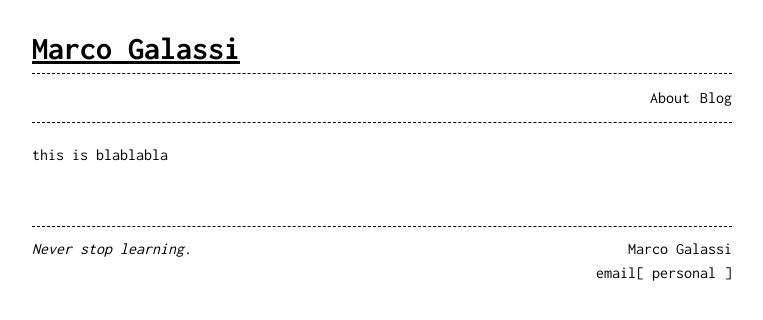
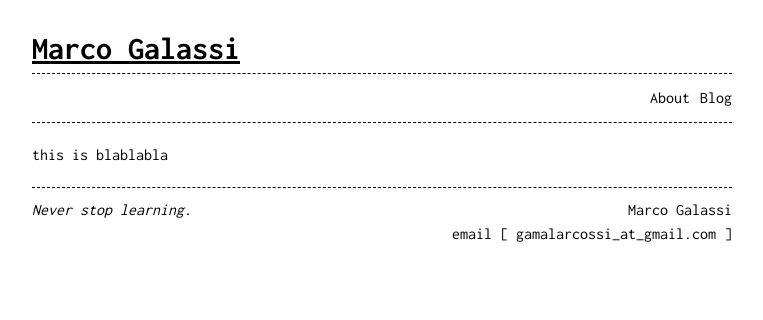
Before and after one commit to officer-rosmarino/officer-rosmarino.github.io, a Jekyll site: the page built from index.md, in a window 1280 px wide. Shown: the top 320 px of the page, without its empty margins (258-1021 px from the left). Built offline with Jekyll 4.4.1, drawn with Linux system fonts in a browser that asks for light colours.

Commit message:
changed home  layout

```diff
--- a/_config.yml
+++ b/_config.yml
@@ -30,16 +30,17 @@ url: "" # the base hostname & protocol for your site, e.g. http://example.com
 # Build settings
 # theme: minima
 remote_theme: Forthoney/consolo
-style: light
+style: personal
 author:
   name: Marco Galassi
-  email:
-    personal: gamalarcossi@gmail.com
+  contacts:
+    show_email: true
+    email:
+      personal: gamalarcossi_at_gmail.com
 header_pages:
   - about.md
   - blog.md
 message: Never stop learning.
-
 
 plugins:
   - jekyll-feed
--- a/_includes/footer.html
+++ b/_includes/footer.html
@@ -5,18 +5,21 @@
     {%- endif %}
 
     <li>
-      email[
-      {% for address in site.author.email %}
+      email [
+      {% for address in site.author.contacts.email %}
+      {% if site.author.contacts.show_email -%}
+      <a class="u-email">{{ address[1] }}</a>
+      {% else %}
       <a class="u-email" href="mailto:{{ address[1] }}">{{ address[0] }}</a>
+      {% endif %}
       {% endfor %}
       ]
     </li>
 
-
     {% if site.author.github_username -%}
     <li><a href="https://github.com/{{ site.author.github_username }}">
-      github
-    </a></li>
+        github
+      </a></li>
     {%- endif %}
   </ul>
 
--- a/_layouts/home.html
+++ b/_layouts/home.html
@@ -3,4 +3,3 @@ layout: default
 ---
 
 {{ content }}
-{% assign contentwonl = content | strip_newlines %} {% unless contentwonl == ""  %} <br /> {% endunless %} <!-- add line break if there is any content -->
--- /dev/null
+++ b/_sass/_personal.scss
@@ -0,0 +1,32 @@
+/**
+ * Light theme variables
+ */
+
+:root {
+  --base-color: #000;
+  --border: dashed 1px rgba(0, 0, 0, 1);
+  --selection-background: rgba(0, 0, 0, 0.99);
+  --selection-text: #FFF;
+  --background-color: #FFF;
+  --text-color: var(--base-color);
+  --placeholder-color: var(--base-color);
+  --link-color: var(--base-color);
+  --code-color-1: #aaaaaa;
+  --code-color-2: #ffffcc;
+  --code-color-3: #F00000;
+  --code-color-4: #F0A0A0;
+  --code-color-5: #0000aa;
+  --code-color-6: #4c8317;
+  --code-color-7: #aa0000;
+  --code-color-8: #000080;
+  --code-color-9: #00aa00;
+  --code-color-10: #888888;
+  --code-color-11: #555555;
+  --code-color-12: #800080;
+  --code-color-13: #00aaaa;
+  --code-color-14: #009999;
+  --code-color-15: #aa5500;
+  --code-color-16: #1e90ff;
+  --code-color-17: #800000;
+  --code-color-18: #bbbbbb;
+}
--- /dev/null
+++ b/assets/main-personal.scss
@@ -0,0 +1,6 @@
+---
+# Only the main Sass file needs front matter (the dashes are enough)
+---
+
+@import "personal";
+@import "base";
```
